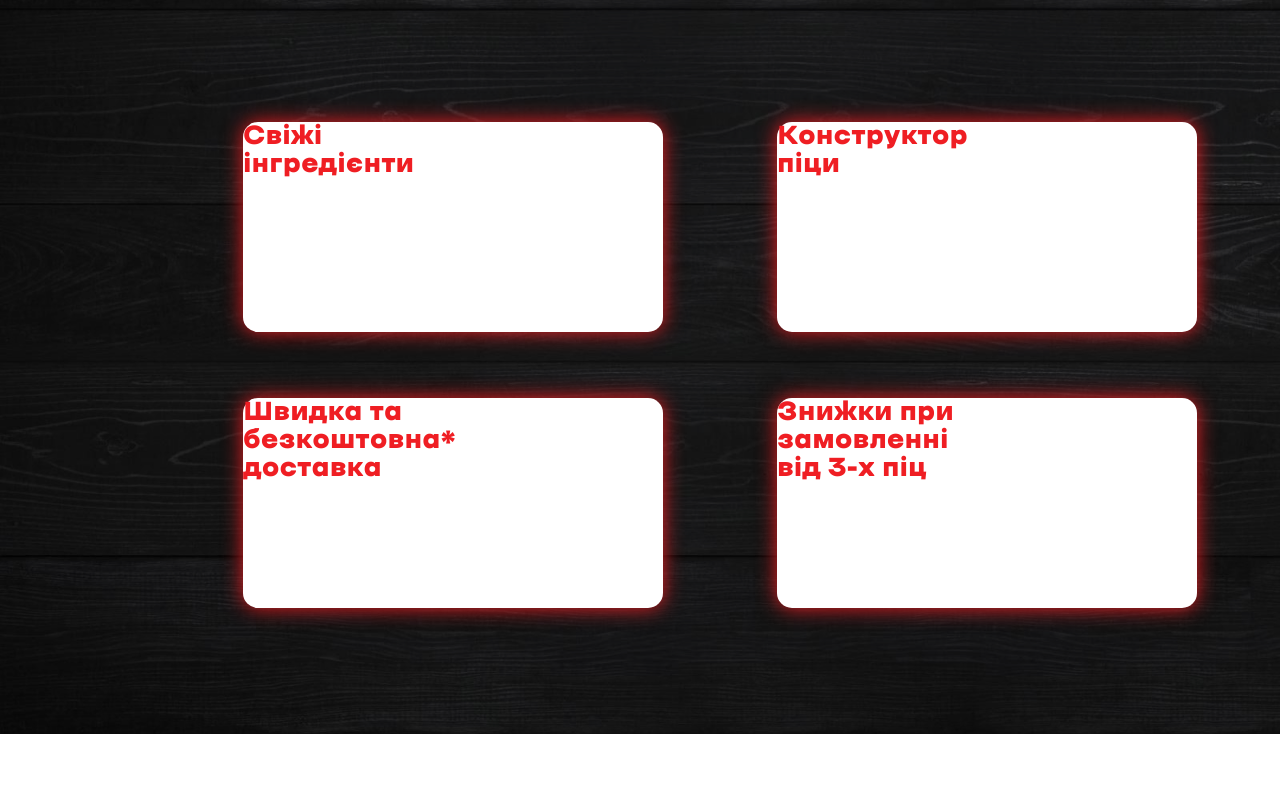
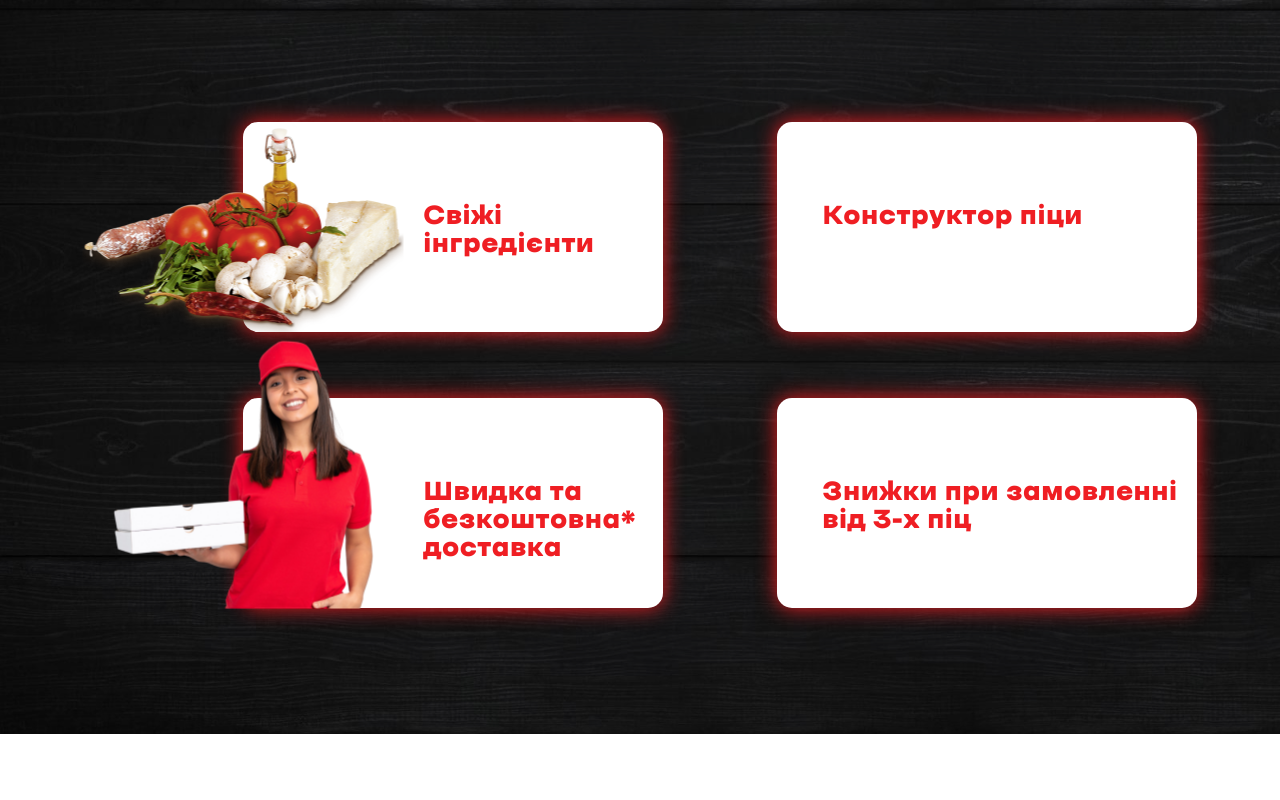
Before and after one commit to MishaBren/VivaPizza, a plain HTML site: page index.html in a window 1280 px wide. Shown: the part 1260-2060 px from the top of the page. Drawn offline with Linux system fonts and the light colour scheme.

Commit message:
finish_12_08

```diff
--- a/index.html
+++ b/index.html
@@ -133,7 +133,7 @@
       <div>
         <ul class="benefits__list">
           <li class="benefits__item">
-            <!-- <img src="./png/picture1.png" alt=""> -->
+            <img class="benefits__picture" src="./png/picture1.png" alt="">
             <h3 class="benefits__text">Свіжі інгредієнти</h3>
           </li>
           <li class="benefits__item">
@@ -141,7 +141,7 @@
             <h3 class="benefits__text">Конструктор піци</h3>
           </li>
           <li class="benefits__item">
-            <!-- <img src="./png/picture3.png" alt=""> -->
+            <img class="benefits__picture3" src="./png/picture3.png" alt="">
             <h3 class="benefits__text">Швидка та безкоштовна* доставка</h3>
           </li>
           <li class="benefits__item">
--- a/scss/components/_benefits.scss
+++ b/scss/components/_benefits.scss
@@ -3,18 +3,20 @@
   width: 1440px;
   background-repeat: no-repeat;
   margin: 0 auto;
-  position: relative;
+
 
   &__list{
     display: flex;
     flex-wrap: wrap;
     justify-content: center;
+
     padding-top: 190px;
     padding-bottom: 190px;
 
   }
 
   &__item {
+    position: relative;
     &:nth-child(2n + 1) {
       margin-right: 114px;
     }
@@ -23,25 +25,52 @@
       margin-bottom: 66px;
     }
 
+      &:nth-child(2n) {
+    padding-top: 80px;
+    padding-left: 45px;
+  }
+
+  &:nth-child(2n + 1){
+    padding-top: 80px;
+    padding-left: 180px;
+  }
+
     width: 420px;
     height: 210px;
     border-radius: 15px;
     background-color: #fff;
     box-shadow: 0px 0px 20px #EF1E23;
+  }
+
+  &__picture {
+    position: absolute;
+    top: 0;
+    left: 0;
+    transform: translate(-50%, 0%);
+  }
+
+  &__picture3 {
+    position: absolute;
+    top: 0;
+    left: 0;
+    transform: translate(-50%, -22%);
+    width: 261px;
+    height: 270px;
 
   }
 
+
   &__text {
-    width: 200px;
     font-family: 'Ermilov';
     font-style: normal;
     font-weight: 700;
     font-size: 28px;
     line-height: 100%;
     color: #EF1E23;
+
+
+
+
   }
 
-  &:nth-child(2n + 1) {
-
-  }
 }
```
Also changed, not shown: css/main.min.css, 1 other file.
